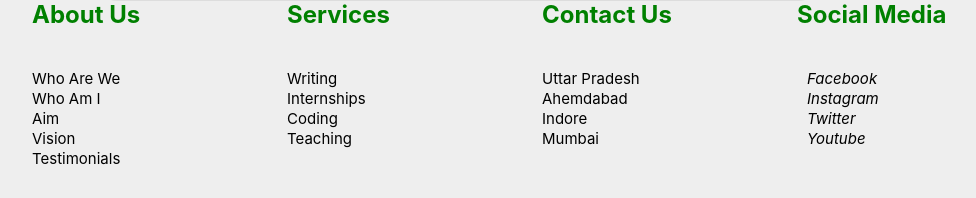
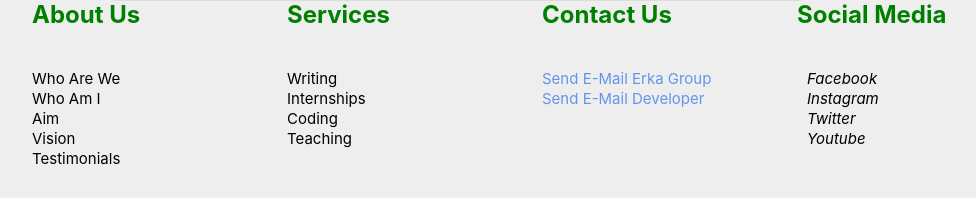
Before and after one commit to FurkanTsdmr/chatapp-orjj, a React (Create React App) app: page / in a window 1280 px wide. Shown: the part 566-764 px from the top of the page, without its empty margins (193-1169 px from the left). Built offline with nearby package versions, Linux system fonts and the light colour scheme; no server answers.

Commit message:
düzeltmeler yapmaya calistim

```diff
--- a/src/App.css
+++ b/src/App.css
@@ -7,3 +7,28 @@
   text-align: center;
   color: cadetblue;
 }
+
+.backgroundimage {
+  content: "";
+  opacity: 0.5;
+
+      top: 0;
+
+      left: 0;
+
+      bottom: 0;
+
+      right: 0;
+
+      position: absolute;
+
+      z-index: -1;
+
+  background-image:
+  url("../avatar/placeholder.png");
+  background-size: "cover";
+  height: 100vh;
+  margin-top: -70px;
+  font-size:50px;
+  background-repeat:no-repeat;
+}
--- a/src/components/Footer.js
+++ b/src/components/Footer.js
@@ -40,10 +40,12 @@ const Footer = () => {
                     </Column>
                     <Column>
                         <Heading>Contact Us</Heading>
-                        <FooterLink href="#">Uttar Pradesh</FooterLink>
-                        <FooterLink href="#">Ahemdabad</FooterLink>
-                        <FooterLink href="#">Indore</FooterLink>
-                        <FooterLink href="#">Mumbai</FooterLink>
+                        <FooterLink  >
+                            <a href="mailto: erka@erkagrubu.com" style={{ textDecoration: "none" }} >Send E-Mail Erka Group</a></FooterLink>
+                        <FooterLink href="#" >
+                            <a href="mailto: furkantsdmr97@gmail.com" style={{ textDecoration: "none" }}  >
+                                Send E-Mail Developer</a>
+                        </FooterLink>
                     </Column>
                     <Column>
                         <Heading>Social Media</Heading>
--- a/src/components/FooterStyles.js
+++ b/src/components/FooterStyles.js
@@ -7,7 +7,6 @@ export const Box = styled.div`
   bottom: 0;
   width: 100%;
   padding-left:25px;
-
 
   @media (max-width: 1000px) {
     padding: 70px 30px;
```
Also changed, not shown: src/App.js (+8 -5 lines), src/components/Background.js (added, +14 -0 lines), avatar/ocean.jpg (added), avatar/placeholder.png (added).
